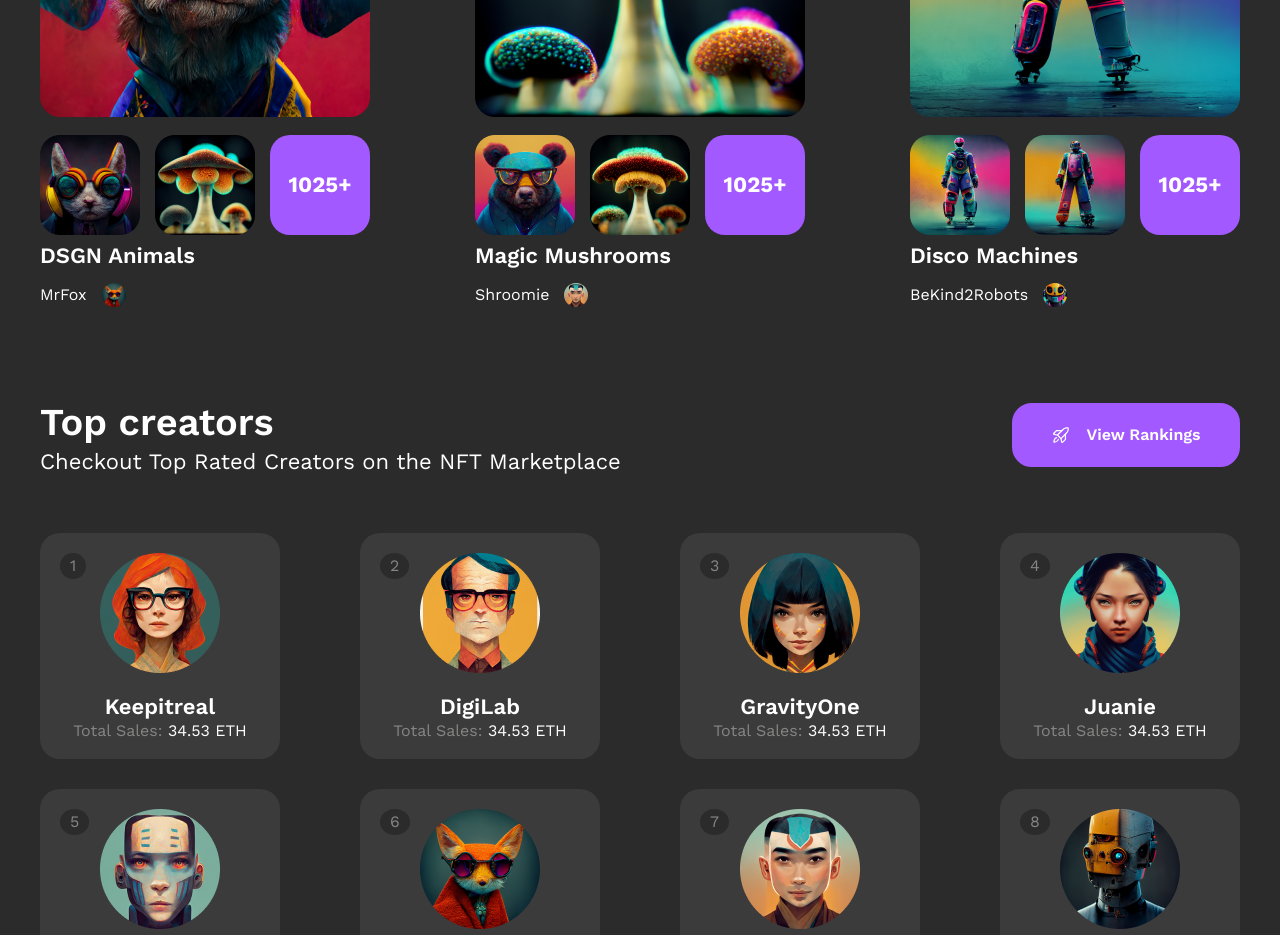
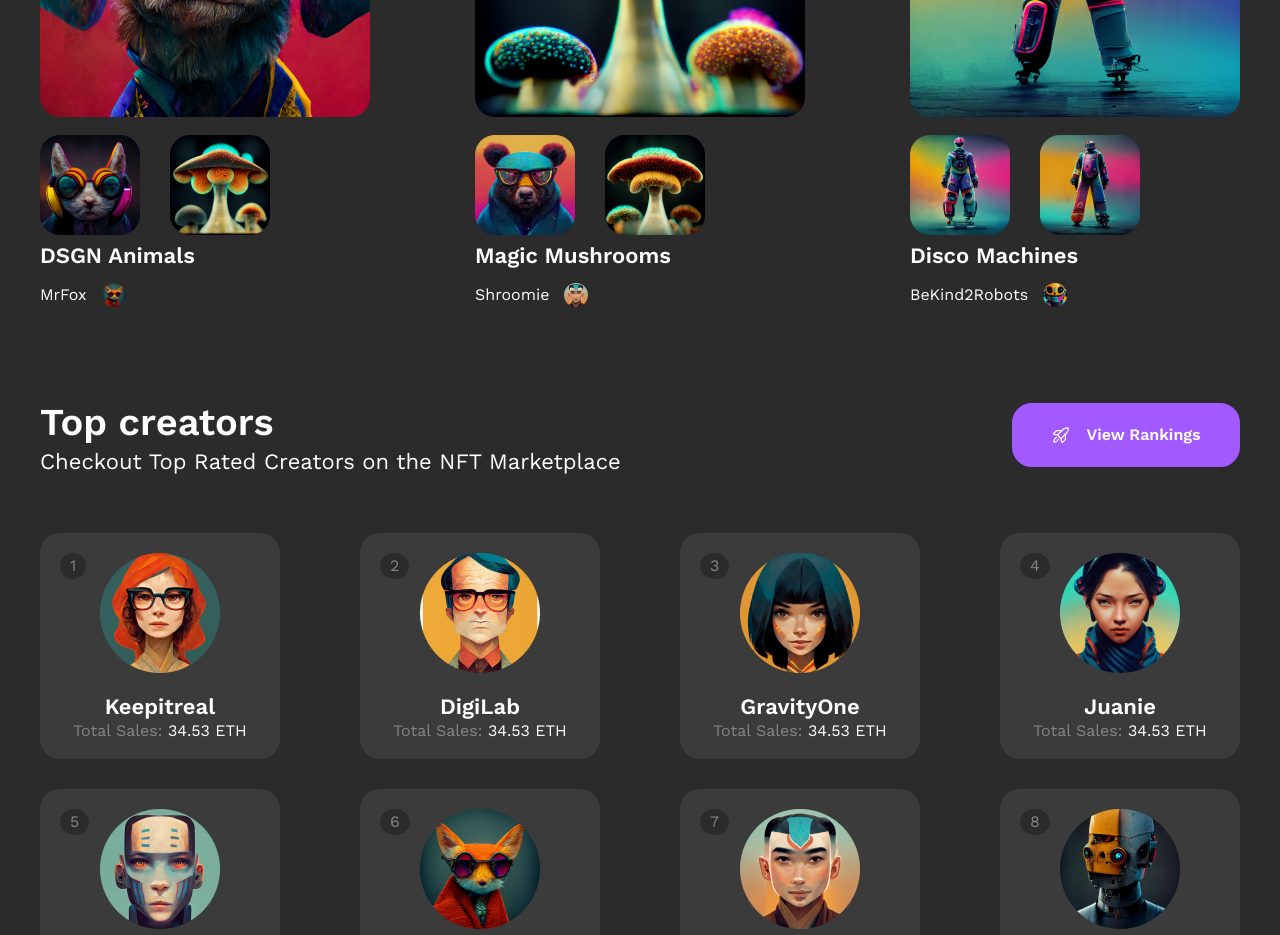
Before and after one commit to stas-ovechenko/NFT-Marketplace, a plain HTML site: page index.html in a window 1280 px wide. Shown: the part 1140-2075 px from the top of the page. Drawn offline with nearby package versions, Linux system fonts and the light colour scheme.

Commit message:
NFT Marketplace

```diff
--- a/index.html
+++ b/index.html
@@ -79,7 +79,6 @@
                         <div class="dsgn_animals_flex">
                             <img src="img/collection_photo1.png" alt="collection_photo1">
                             <img src="img/collection_photo3.png" alt="collection_photo3">
-                            <p>1025+</p>
                         </div>
                         <div class="sub_animals_flex">
                             <p>DSGN Animals</p>
@@ -94,7 +93,6 @@
                         <div class="dsgn_animals_flex">
                             <img src="img/collection_photo2.png" alt="collection_photo2">
                             <img src="img/collection_photo4.png" alt="collection_photo4">
-                            <p>1025+</p>
                         </div>
                         <div class="sub_animals_flex">
                             <p>Magic Mushrooms</p>
@@ -109,7 +107,6 @@
                         <div class="dsgn_animals_flex">
                             <img src="img/collection_photo5.png" alt="collection_photo5">
                             <img src="img/collection_photo6.png" alt="collection_photo6">
-                            <p>1025+</p>
                         </div>
                         <div class="sub_animals_flex">
                             <p>Disco Machines</p>
--- a/style.css
+++ b/style.css
@@ -237,20 +237,9 @@ body {
 }
 
 .dsgn_animals_flex img + img {
-	margin: 0 15px 0 15px;
+	margin: 0 0 0 30px;
 }
 
-.dsgn_animals_flex p {
-	font-weight: 700;
-	font-size: 22px;
-	color: #FFFFFF;
-	background-color: #A259FF;
-	border-radius: 20px;
-	width: 100%;
-	max-width: 100px;
-	text-align: center;
-	padding: 39px 0;
-}
 
 .sub_animals_flex p {
 	color: #FFFFFF;
@@ -809,10 +798,10 @@ body {
 	}
 }
 
-@media screen and (max-width: 830px) {
+@media (max-width: 992px) {
 
 	.container {
-		margin: auto;
+		width: 768px;
 	}
 
 	.header_nav {
@@ -1238,10 +1227,10 @@ body {
 	}
 }
 
-@media screen and (max-width: 576px) {
+@media (max-width: 768px) {
 
 	.container {
-		margin: auto;
+		width: 100%;
 	}
 
 	.header_nav {
```
